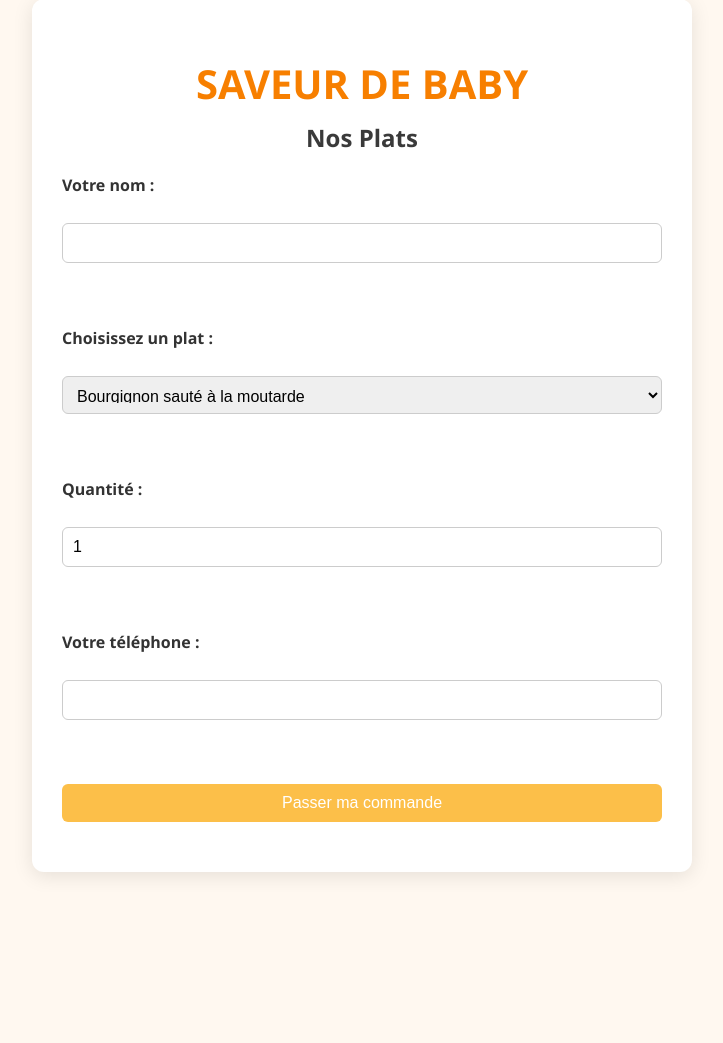
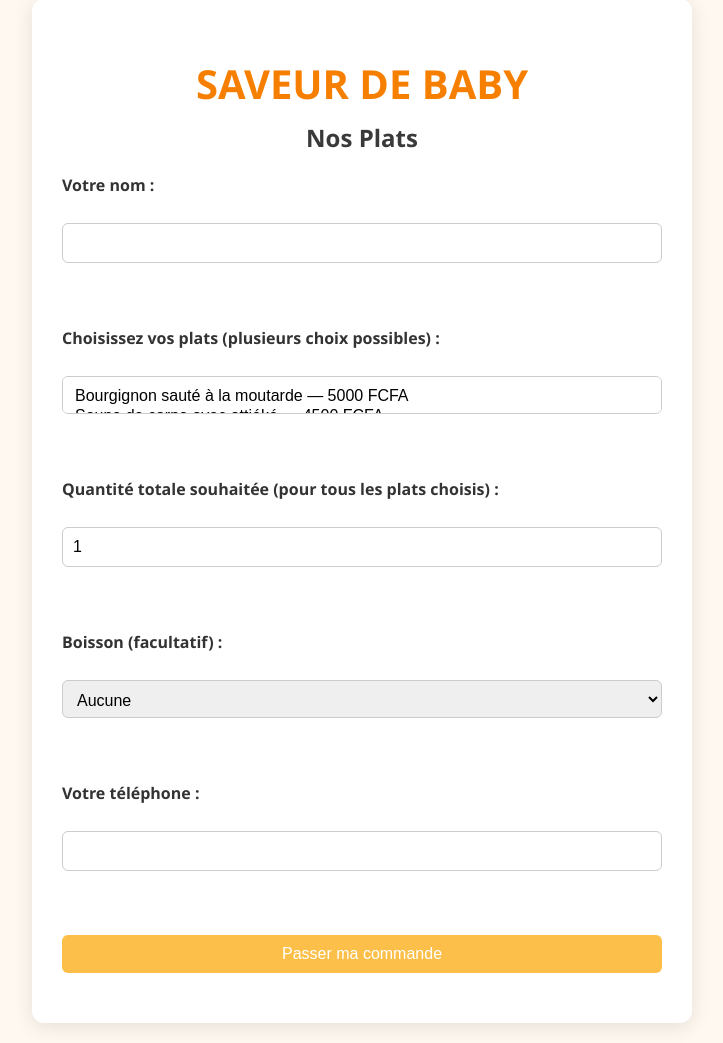
Before and after one commit to Sisu2025/commande-en-ligne, a Flask app: page / in a window 1280 px wide. Shown: the part 21-1064 px from the top of the page, without its empty margins (278-1001 px from the left). Before the commit the page ends 897 px from the top, so only its background shows below. Run offline with Flask 3, Linux system fonts and the light colour scheme.

Commit message:
Mise à jour du design et de l'envoi Telegram

```diff
--- a/app.py
+++ b/app.py
@@ -1,35 +1,57 @@
-from flask import Flask, render_template, request, send_from_directory
+from flask import Flask, render_template, request
+import requests
 
 app = Flask(__name__, static_folder='static', template_folder='templates')
 
-# Route pour servir les fichiers statiques (au cas où Flask ne le fait pas tout seul)
-@app.route('/style.css')
-def style_css():
-    return send_from_directory('static', 'style.css')
+# === Paramètres Telegram ===
+TELEGRAM_BOT_TOKEN = "7403862599:AAERC-FuhFQJyJERnJ8Zf-pE_FogHGVcc00"
+TELEGRAM_CHAT_ID = "@saveurdebabi_bot"  # ou un ID de groupe (ex: -1001234567890)
 
-# Route principale
+# === URL de l'API Telegram ===
+def send_telegram_message(message):
+    url = f"https://api.telegram.org/bot{TELEGRAM_BOT_TOKEN}/sendMessage"
+    data = {
+        "chat_id": TELEGRAM_CHAT_ID,
+        "text": message,
+        "parse_mode": "Markdown"
+    }
+    try:
+        response = requests.post(url, data=data)
+        print("✅ Message Telegram envoyé :", response.json())
+    except Exception as e:
+        print("❌ Échec d'envoi Telegram", str(e))
+
 @app.route('/')
 def index():
     return render_template('index.html')
 
-# Route pour recevoir les commandes
 @app.route('/commander', methods=['POST'])
 def commander():
     nom = request.form.get('nom')
-    plat = request.form.get('plat')
-    quantite = request.form.get('quantite')
     telephone = request.form.get('telephone')
+    quantite = request.form.get('quantite') or "1"
+    plats = request.form.getlist('plats[]')
+    boisson = request.form.get('boisson') or "Aucune"
 
-    print(f"Nouvelle commande reçue !")
-    print(f"Nom: {nom} | Plat: {plat} | Quantité: {quantite} | Téléphone: {telephone}")
+    print("=== NOUVELLE COMMANDE ===")
+    print(f"Nom : {nom}")
+    print(f"Téléphone : {telephone}")
+    print(f"Plats : {', '.join(plats)} x{quantite}")
+    print(f"Boisson : {boisson}")
+    print("===========================")
+
+    # Création du message Telegram
+    message = "*Nouvelle commande reçue !*\n\n"
+    message += f"Client : {nom}\n"
+    message += f"Téléphone : {telephone}\n"
+    message += f"Plats : {', '.join(plats)} x{quantite}\n"
+    message += f"Boisson : {boisson}"
+
+    # Envoi via Telegram
+    send_telegram_message(message)
 
     return """
         <h2>Merci pour votre commande !</h2>
         <p>Nous vous contacterons bientôt.</p>
         <a href="/">Retour au menu</a>
     """
-
-# Pour exécuter localement avec waitress
-if __name__ == '__main__':
-    from waitress import serve
-    serve(app, host='0.0.0.0', port=8000)
--- a/templates/index.html
+++ b/templates/index.html
@@ -15,33 +15,38 @@
             <label for="nom">Votre nom :</label><br>
             <input type="text" id="nom" name="nom" required><br><br>
 
-            <label for="plat">Choisissez un plat :</label><br>
-            <select id="plat" name="plat" required>
-                <option value="Bourgignon sauté à la moutarde">Bourgignon sauté à la moutarde</option>
-                <option value="soupe de carpe avec Attieké">Soupe de carpe avec attiéké</option>
-                <option value="Poulet au gingembre">Poulet au gingembre</option>
-                <option value="Spaghetti au bourguignon">Spaghetti au bourguignon</option>
-                <option value="Spaghetti aux boulettes">Spaghetti aux boulettes</option>
-                <option value="Ragoût d'i pour gnames au poulet">Ragoût d'i pour gnames au poulet</option>
-                <option value="Petit Pois à la viande de boeuf">Petit Pois à la viande de boeuf</option>
-                <option value="Petit Pois au poulet">Petit Pois au poulet</option>
-                <option value="Petit Pois aux boulettes">Petit Pois aux boulettes</option>
-                <option value="Soupe de légumes maison">Soupe de légumes maison</option>
-                <option value="Boulettes sautées">Boulettes sautées</option>
-                <option value="Pomme de terre sauté aux boulettes avec petit pois">Pomme de terre sauté aux boulettes avec petit pois</option>
-                <option value="Pomme de terre sauté au bourguignon">Pomme de terre sauté au bourguignon</option>
-                <option value="Ragoût de Pomme de terre sauté à la viande de boeuf">Ragoût de Pomme de terre sauté à la viande de boeuf</option>
-                <option value="Ignames grillés aux oeufs">Ignames grillés aux œufs</option>
-                <option value="Ignames grillés au poisson">Ignames grillés au poisson</option>
-                <option value="Attieké poulet">Attieké poulet</option>
-                <option value="Attieké au poisson grillé">Attieké au poisson grillé</option>
+            <!-- Sélection multiple -->
+            <label>Choisissez vos plats (plusieurs choix possibles) :</label><br>
+            <select name="plats[]" id="plats" multiple size="6" required>
+                <option value="Bourgignon sauté à la moutarde">Bourgignon sauté à la moutarde — 5000 FCFA</option>
+                <option value="soupe-de-carpe-avec-attieke">Soupe de carpe avec attiéké — 4500 FCFA</option>
+                <option value="Poulet-au-gingembre">Poulet au gingembre — 5500 FCFA</option>
+                <option value="Spaghetti-au-bourguignon">Spaghetti au bourguignon — 4000 FCFA</option>
+                <option value="Spaghetti-aux-boulettes">Spaghetti aux boulettes — 4000 FCFA</option>
+                <option value="Attieké-poulet">Attieké poulet — 4500 FCFA</option>
+                <option value="Ignames-grillés-au-poison">Ignames grillés au poisson — 4000 FCFA</option>
+                <option value="Ragoût-d-i-pour-gnames">Ragoût d'i pour gnames au poulet — 4500 FCFA</option>
+                <option value="Petit-Pois-viande-boeuf">Petit Pois à la viande de bœuf — 4500 FCFA</option>
+                <option value="Petit-Pois-au-poulet">Petit Pois au poulet — 4000 FCFA</option>
+                <option value="Pomme-de-terre-sautee">Pomme de terre sautée aux boulettes — 4000 FCFA</option>
+                <option value="Soupe-legumes-maison">Soupe légumes maison — 3000 FCFA</option>
+                <option value="Boulettes-sautees">Boulettes sautées — 3500 FCFA</option>
             </select><br><br>
 
-            <label for="quantite">Quantité :</label><br>
+            <label for="quantite">Quantité totale souhaitée (pour tous les plats choisis) :</label><br>
             <input type="number" id="quantite" name="quantite" min="1" value="1"><br><br>
 
+            <label for="boisson">Boisson (facultatif) :</label><br>
+            <select name="boisson" id="boisson">
+                <option value="Aucune">Aucune</option>
+                <option value="Coca Cola">Coca Cola — 1000 FCFA</option>
+                <option value="Jus naturel">Jus naturel — 1500 FCFA</option>
+                <option value="Eau 1,5L">Eau 1,5L — 1000 FCFA</option>
+                <option value="Bières locales">Bières locales — 1500 FCFA</option>
+            </select><br><br>
+
             <label for="telephone">Votre téléphone :</label><br>
-            <input type="tel" id="telephone" name="telephone"><br><br>
+            <input type="tel" id="telephone" name="telephone" required><br><br>
 
             <button type="submit">Passer ma commande</button>
         </form>
```
